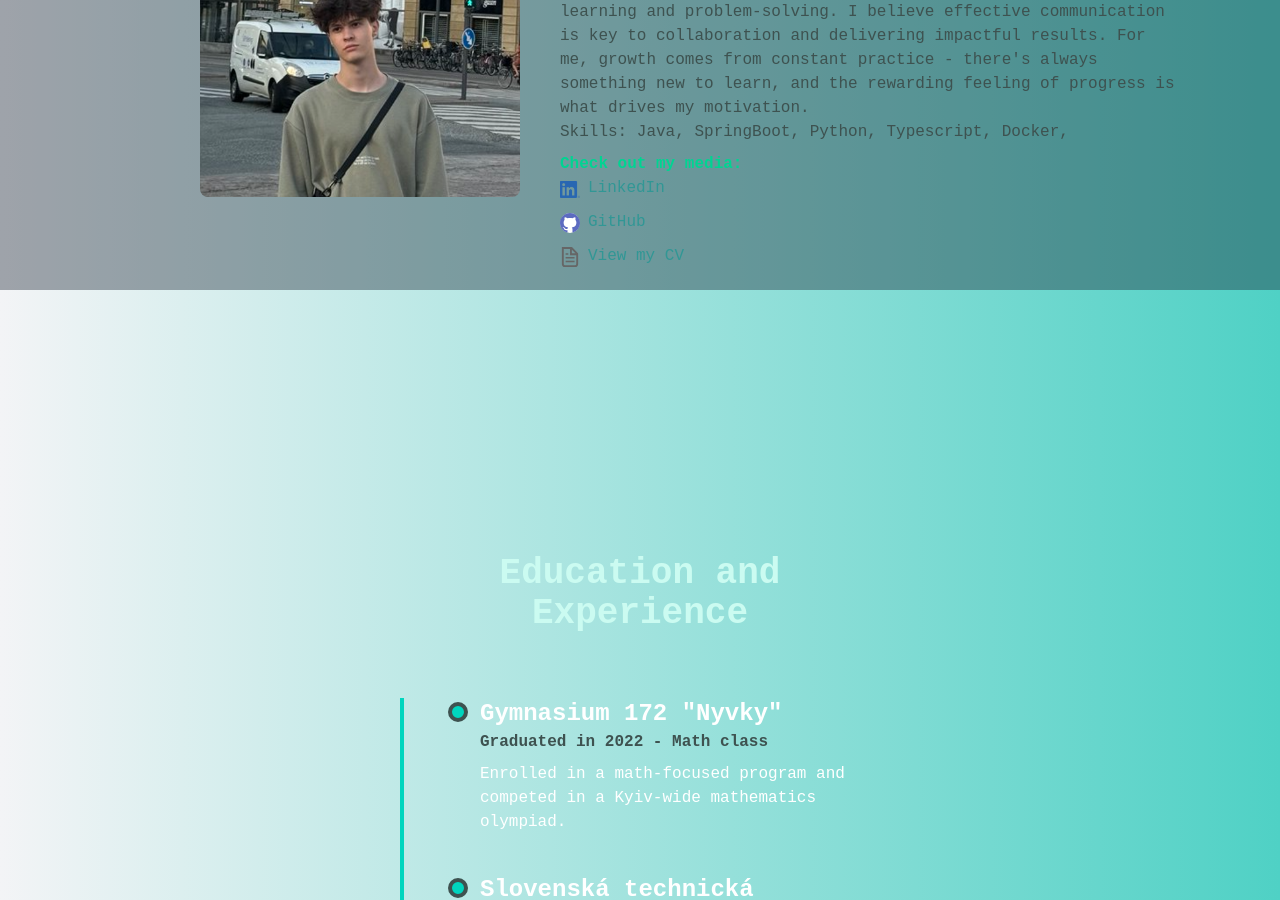
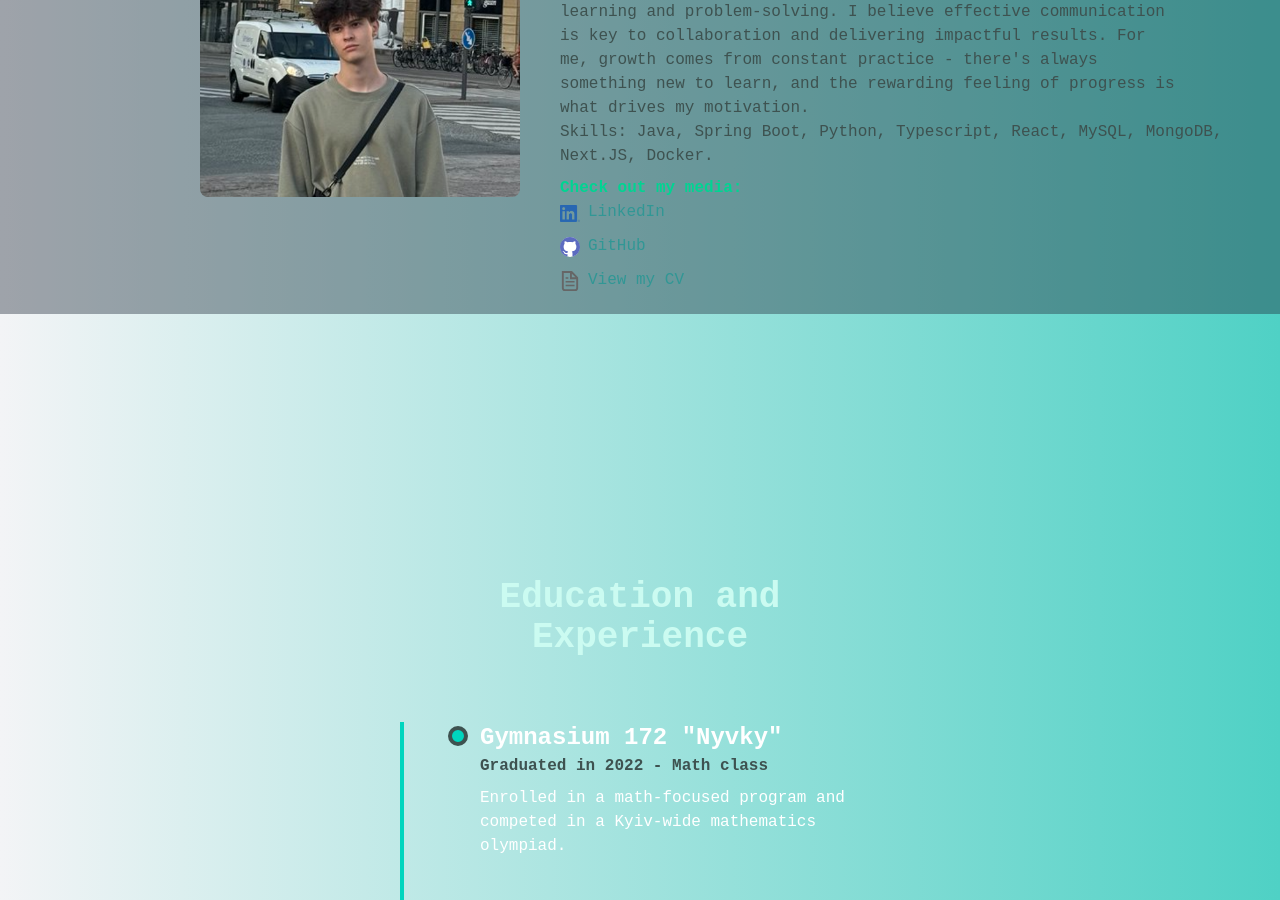
Before and after one commit to Loender/portfolio, a Next.js app: page /portfolio/ in a window 1280 px wide. Shown: the part 1120-2020 px from the top of the page. Built offline with nearby package versions, Linux system fonts and the light colour scheme.

Commit message:
finalized skills

```diff
--- a/src/components/About.tsx
+++ b/src/components/About.tsx
@@ -21,7 +21,10 @@ const About = () => {
               learn, and the rewarding feeling of progress is what drives my
               motivation.
             </h2>
-            <h3>Skills: Java, SpringBoot, Python, Typescript, Docker, </h3>
+            <h3>
+              Skills: Java, Spring Boot, Python, Typescript, React, MySQL,
+              MongoDB, Next.JS, Docker.
+            </h3>
             <h3 className="pt-2 font-bold text-emerald-400">
               Check out my media:
             </h3>
```
